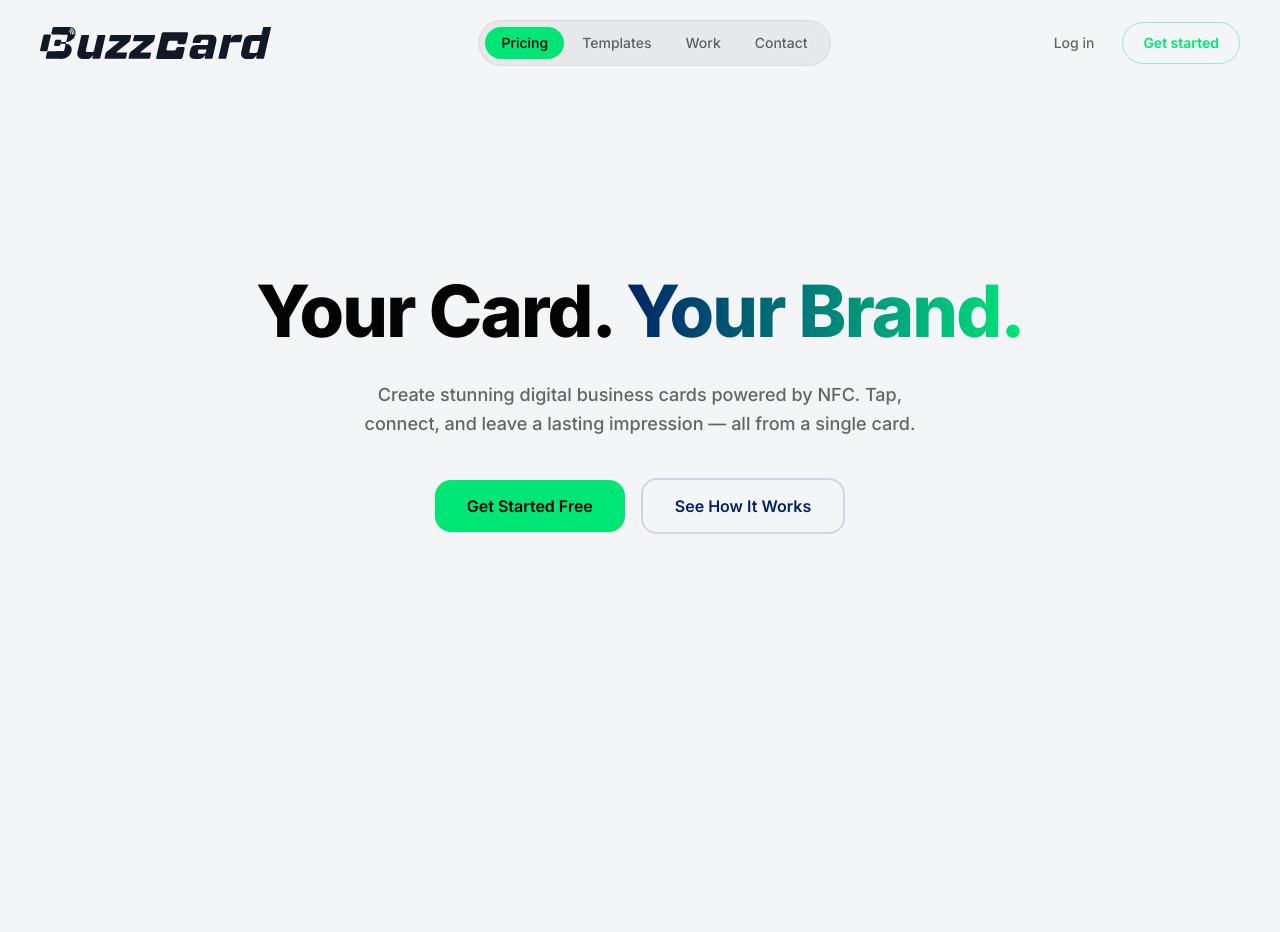
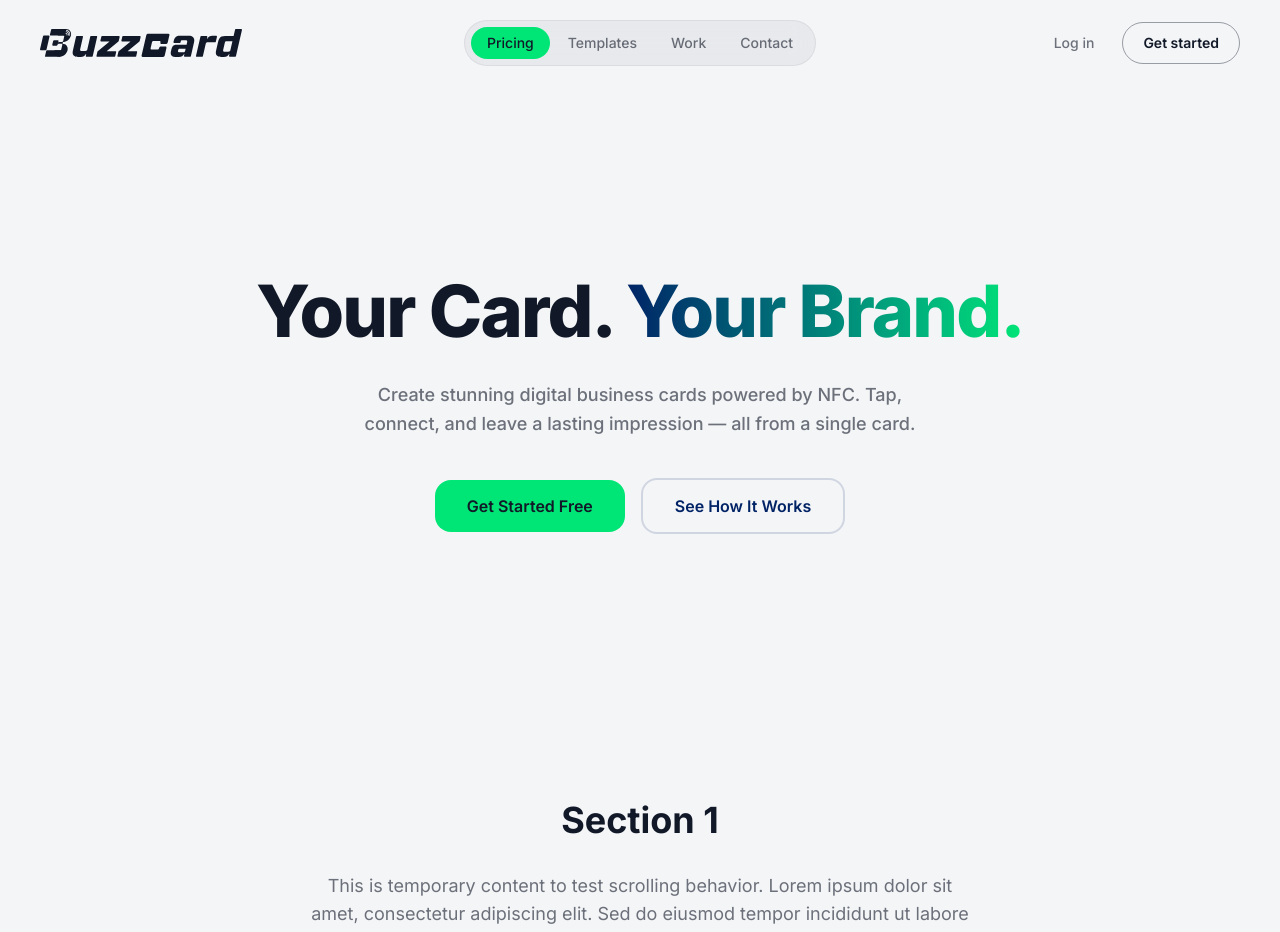
Before and after one commit to Sennaneilyas/buzzcard-studio, a React (Vite) app: page / in a window 1280 px wide. Shown: the top 932 px of the page. Before the commit the page ends 800 px from the top, so only its background shows below. Built offline with nearby package versions, Linux system fonts and the light colour scheme.

Commit message:
style: adjust navbar and update color palette

```diff
--- a/src/features/marketing/LandingPage.jsx
+++ b/src/features/marketing/LandingPage.jsx
@@ -30,8 +30,8 @@ export default function LandingPage() {
             </span>
           </h1>
           <p className="mt-6 max-w-xl text-lg text-ink/60 font-medium leading-relaxed">
-            Create stunning digital business cards powered by NFC.
-            Tap, connect, and leave a lasting impression — all from a single card.
+            Create stunning digital business cards powered by NFC. Tap, connect,
+            and leave a lasting impression — all from a single card.
           </p>
           <div className="mt-10 flex flex-wrap items-center justify-center gap-4">
             <a
@@ -60,6 +60,35 @@ export default function LandingPage() {
             </a>
           </div>
         </section>
+        {/* Temporary content for scroll testing */}
+        <div>
+          <section className="min-h-screen px-6 py-20 text-center">
+            <h2 className="text-4xl font-bold text-ink mb-8">Section 1</h2>
+            <p className="text-lg text-ink/60 max-w-2xl mx-auto">
+              This is temporary content to test scrolling behavior. Lorem ipsum
+              dolor sit amet, consectetur adipiscing elit. Sed do eiusmod tempor
+              incididunt ut labore et dolore magna aliqua.
+            </p>
+          </section>
+
+          <section className="min-h-screen px-6 py-20 text-center bg-navy/5">
+            <h2 className="text-4xl font-bold text-ink mb-8">Section 2</h2>
+            <p className="text-lg text-ink/60 max-w-2xl mx-auto">
+              More temporary content for scroll testing. Ut enim ad minim
+              veniam, quis nostrud exercitation ullamco laboris nisi ut aliquip
+              ex ea commodo consequat.
+            </p>
+          </section>
+
+          <section className="min-h-screen px-6 py-20 text-center">
+            <h2 className="text-4xl font-bold text-ink mb-8">Section 3</h2>
+            <p className="text-lg text-ink/60 max-w-2xl mx-auto">
+              Final temporary section for scroll testing. Duis aute irure dolor
+              in reprehenderit in voluptate velit esse cillum dolore eu fugiat
+              nulla pariatur.
+            </p>
+          </section>
+        </div>
       </main>
     </div>
   );
--- a/src/features/marketing/components/Navbar.jsx
+++ b/src/features/marketing/components/Navbar.jsx
@@ -56,7 +56,7 @@ export default function Navbar() {
               alt="BuzzCard Studio"
               className={`
                 w-auto transition-all duration-500
-                ${scrolled ? "h-6" : "h-8"}
+                ${scrolled ? "h-6" : "h-7"}
               `}
             />
           </a>
@@ -119,8 +119,8 @@ export default function Navbar() {
             <a
               href="#get-started"
               className={`
-                font-semibold text-mint rounded-full
-                border border-mint/40
+                font-semibold text-ink rounded-full
+                border border-ink/40
                 transition-all duration-300
                 hover:bg-mint hover:text-ink hover:shadow-[0_0_20px_rgba(0,230,118,0.3)]
                 hover:scale-[1.03] active:scale-[0.97]
--- a/src/index.css
+++ b/src/index.css
@@ -4,7 +4,7 @@
 @theme {
   --color-navy: #002366;
   --color-mint: #00e676;
-  --color-ink: #040404;
+  --color-ink: #111827;
   --color-cloud: #f4f5f7;
 
   /* Semantic aliases */
```
